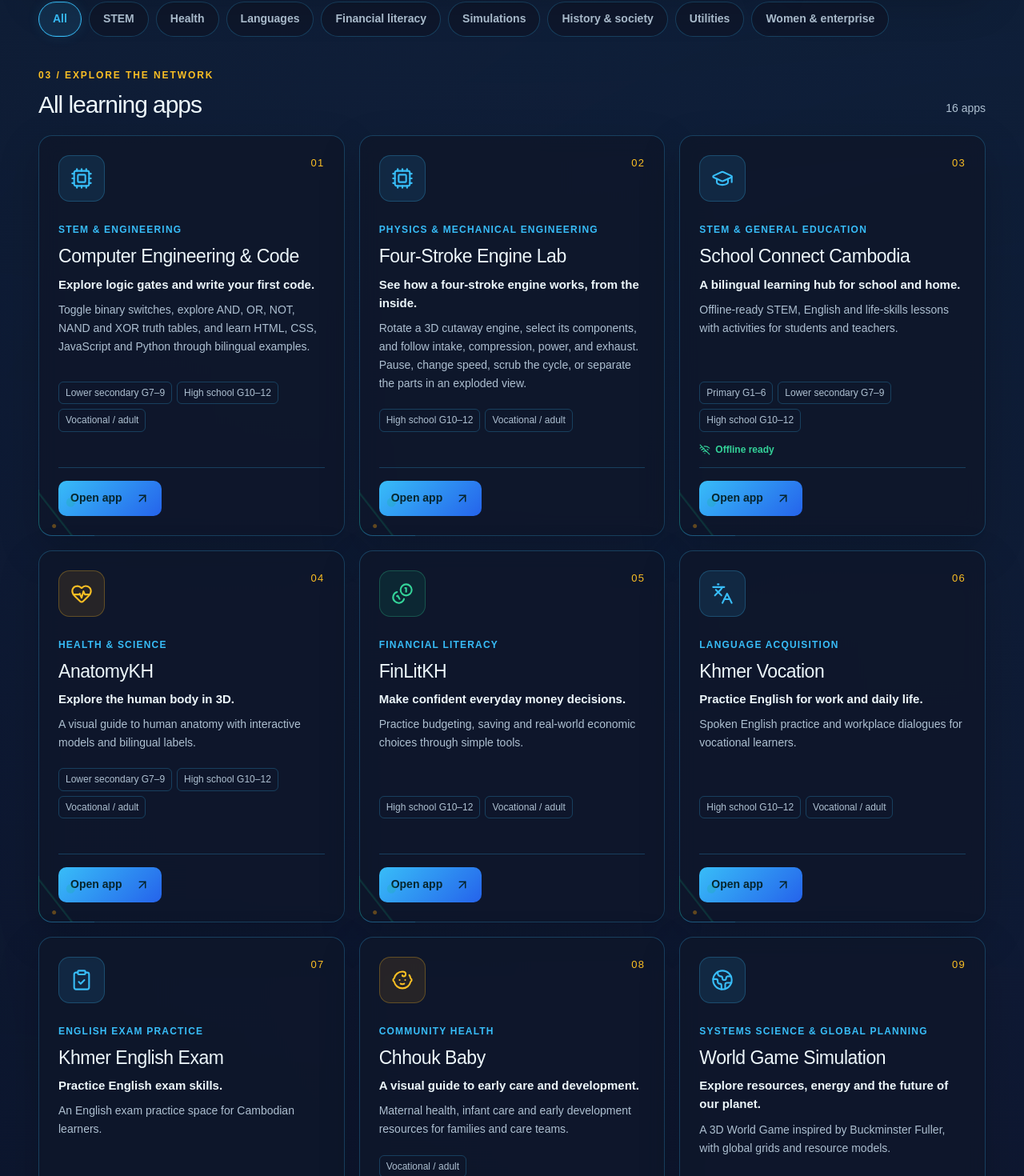
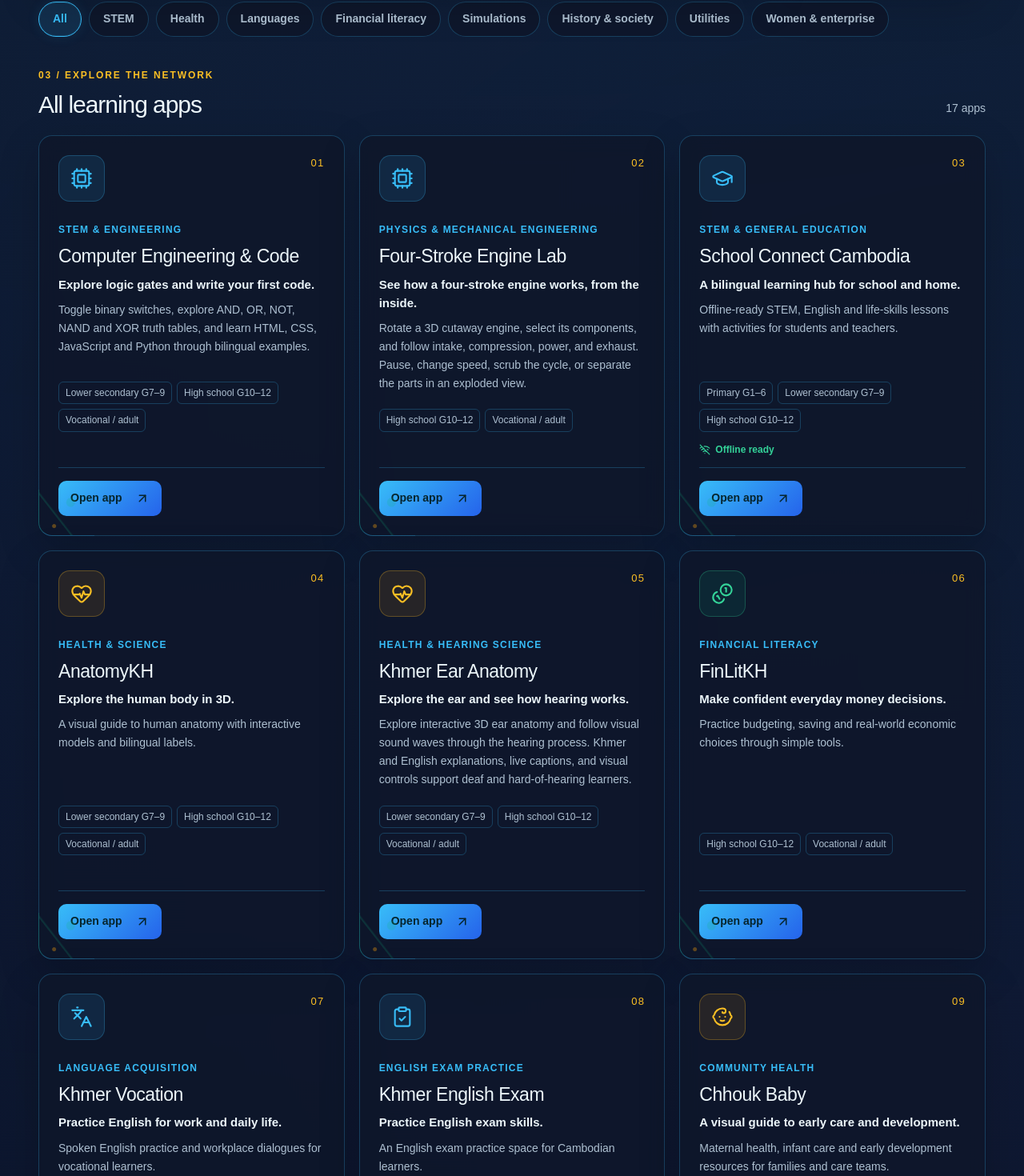
Before and after one commit to Jrmyster/khmerone, a Next.js app: page / in a window 1280 px wide. Shown: the part 3398-4868 px from the top of the page at 80% size. Built offline with nearby package versions, Linux system fonts and the light colour scheme; a web font is replaced by a local one.

Commit message:
Add bilingual Khmer Ear Anatomy link to the learning catalog

```diff
--- a/data/apps.ts
+++ b/data/apps.ts
@@ -77,6 +77,24 @@ export const apps: AppEntry[] = [
     ],
     tags: ["biology", "3D", "STEM", "human body", "ជីវវិទ្យា"],
     icon: "anatomy", url: "https://anatomykh.com/", offlineReady: false,
+  },
+  {
+    id: "khmer-ear-anatomy",
+    title: { en: "Khmer Ear Anatomy", km: "កាយវិភាគវិទ្យាត្រចៀកខ្មែរ" },
+    category: AppCategory.Health,
+    categoryLabel: { en: "Health & hearing science", km: "សុខភាព និងវិទ្យាសាស្ត្រនៃការស្តាប់" },
+    tagline: { en: "Explore the ear and see how hearing works.", km: "ស្វែងយល់អំពីត្រចៀក និងមើលរបៀបដំណើរការនៃការស្តាប់។" },
+    description: { en: "Explore interactive 3D ear anatomy and follow visual sound waves through the hearing process. Khmer and English explanations, live captions, and visual controls support deaf and hard-of-hearing learners.", km: "ស្វែងយល់អំពីរចនាសម្ព័ន្ធត្រចៀក 3D អន្តរកម្ម និងតាមដានរលកសំឡេងតាមរូបភាពក្នុងដំណើរការនៃការស្តាប់។ ការពន្យល់ជាភាសាខ្មែរ និងអង់គ្លេស ចំណងជើងរង និងឧបករណ៍បញ្ជាតាមរូបភាពជួយអ្នកសិក្សាដែលថ្លង់ ឬខ្សោយការស្តាប់។" },
+    audience: { en: "Secondary students, educators & deaf and hard-of-hearing learners", km: "សិស្សមធ្យមសិក្សា គ្រូបង្រៀន និងអ្នកសិក្សាដែលថ្លង់ ឬខ្សោយការស្តាប់" },
+    grades: ["lower-secondary", "high-school", "vocational-adult"],
+    hasBilingualToggle: true,
+    features: [
+      { en: "Interactive 3D ear anatomy", km: "រចនាសម្ព័ន្ធត្រចៀក 3D អន្តរកម្ម" },
+      { en: "Visual sound journey and live captions", km: "ដំណើររលកសំឡេងតាមរូបភាព និងចំណងជើងរង" },
+      { en: "Khmer / English language toggle", km: "ប្ដូរភាសាខ្មែរ / អង់គ្លេស" },
+    ],
+    tags: ["ear", "hearing", "anatomy", "sound", "biology", "3D", "deaf", "hard of hearing", "accessibility", "captions", "ត្រចៀក", "ការស្តាប់", "រលកសំឡេង", "ថ្លង់"],
+    icon: "anatomy", url: "https://khmer-ear-anatomy-lab.jrmyster7.chatgpt.site/", offlineReady: false,
   },
   {
     id: "finlitkh",
```
